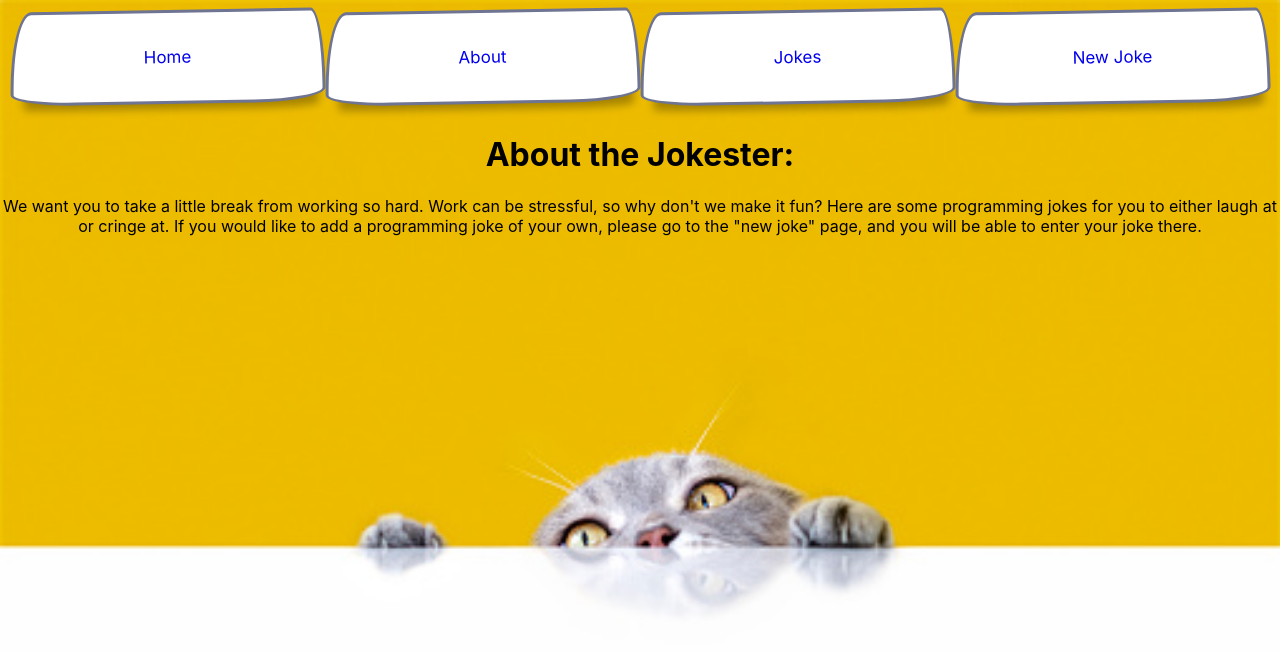
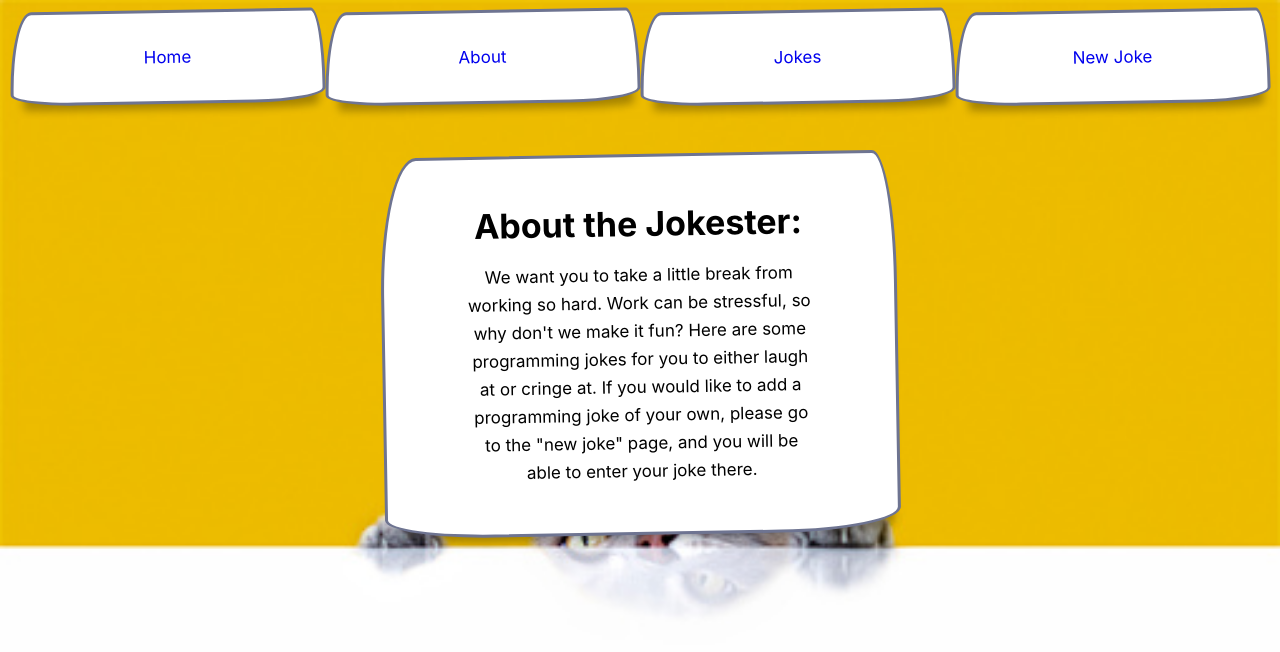
Before and after one commit to riannacastro/joke-frontend, a React (Create React App) app: page /about in a window 1280 px wide. Shown: the top 652 px of the page. Built offline with nearby package versions, Linux system fonts and the light colour scheme.

Commit message:
about page css

```diff
--- a/src/App.css
+++ b/src/App.css
@@ -12,6 +12,26 @@ body {
     padding: 10px;
     min-height: 8vh;
     justify-content: space-around;
+}
+
+.about-cont {
+    border-top-left-radius: 37px 140px;
+    border-top-right-radius: 23px 130px;
+    border-bottom-left-radius: 110px 19px;
+    border-bottom-right-radius: 120px 24px;
+    background-color: white;
+    display: block;
+    position: relative;
+    border: solid 3px #6e7491;
+    padding: 30px 80px;
+    max-width: 350px;
+    width: 70%;
+    margin: 40px auto 0;
+    float: center;
+    font-size: 17px;
+    line-height: 28px;
+    transform: rotate(-1deg);
+    box-shadow: 3px 15px 8px -10px rgba(0, 0, 0, 0.3);
 }
 
 
```
